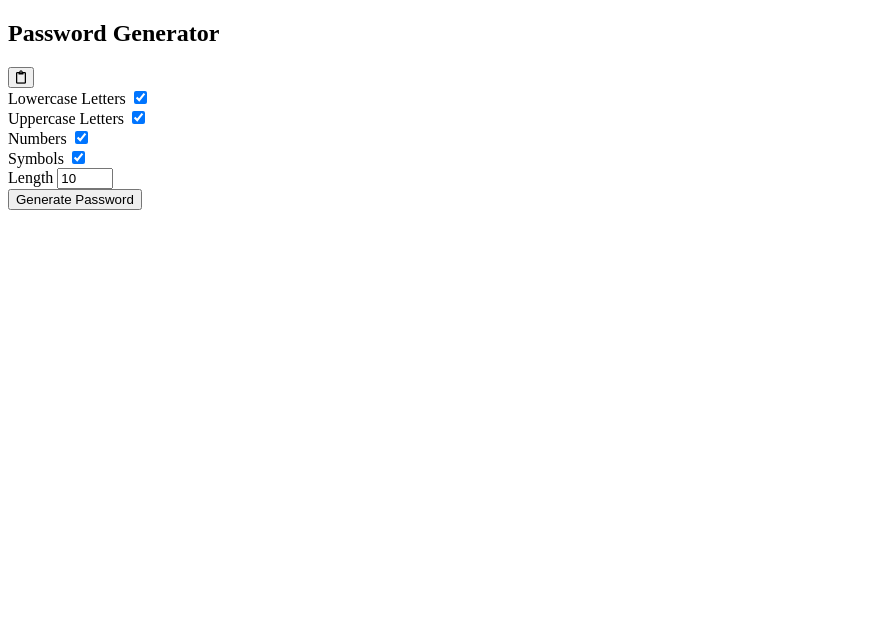
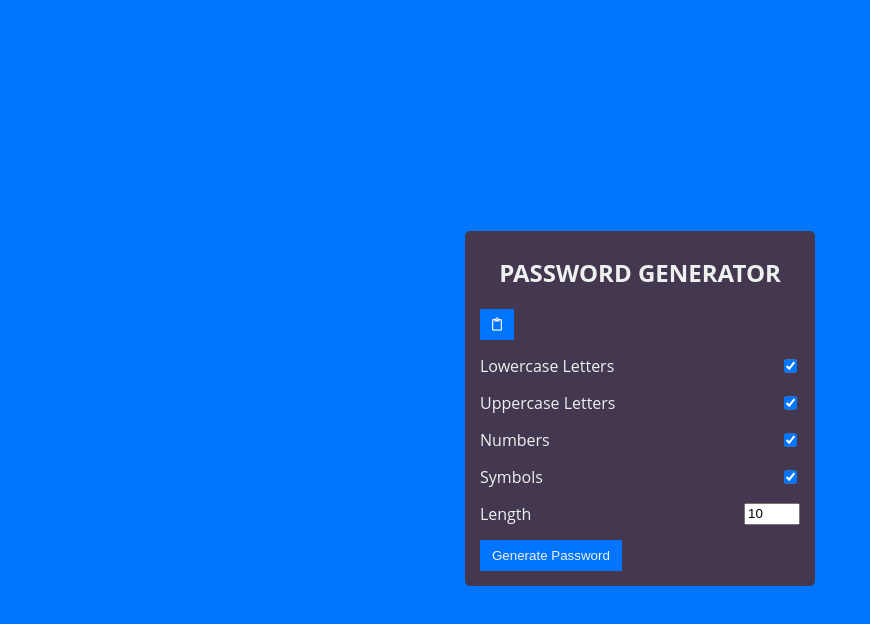
Before and after one commit to GandalfGreyhem5070/PasswordGenerator, a plain HTML site: page index.html in a window 1280 px wide. Shown: the whole page, without its empty margins (0-870 px from the left). Drawn offline with Linux system fonts and the light colour scheme.

Commit message:
Added content to style.css

```diff
--- a/style.css
+++ b/style.css
@@ -1,3 +1,50 @@
-@import url('https://fonts.googleapis.com/css2?family=Open+Sans:wght@400;700&display=swap');
+/* Star Selector (Selects every element in the HTML file) */
+* {
+    /* Includes the padding and border when setting a width or height for an element */
+    box-sizing: border-box;
+  }
 
-font-family: 'Open Sans', sans-serif;
+  body {
+    background-color: #0275ff;
+    color: #eef1ef;
+    font-family: 'Open Sans', sans-serif;
+    /* Flexbox is used here to center the div with id of "container" vertically and horizontally */
+    display: flex;
+    justify-content: center;
+    align-items: center;
+    /* Setting the height to 100vh so the div will be centered vertically in the browser window (AKA Viewport) */
+    height: 100vh;
+    /* Adding padding the to body element so the div container is not up against the edge of the viewport on smaller screen sizes */
+    padding: 25px;
+  }
+
+  h2 {
+    /* Top Right/Left Bottom */
+    margin: 10px 0 20px;
+    text-align: center;
+    text-transform: uppercase;
+  }
+
+  .btn {
+    background-color: #0275ff;
+    /* Removes the default button border */
+    border: none;
+    /* Button do NOT inherit text color. Must apply a new text color directly to the element */
+    color: #eef1ef;
+    /* Changes the cursor when hovering over a button */
+    cursor: pointer;
+    padding: 8px 12px;
+  }
+
+  .option {
+    display: flex;
+    justify-content: space-between;
+    margin: 15px 0;
+  }
+
+  #container {
+    background-color: #443850;
+    padding: 15px;
+    width: 350px;
+    border-radius: 5px;
+  }
```
